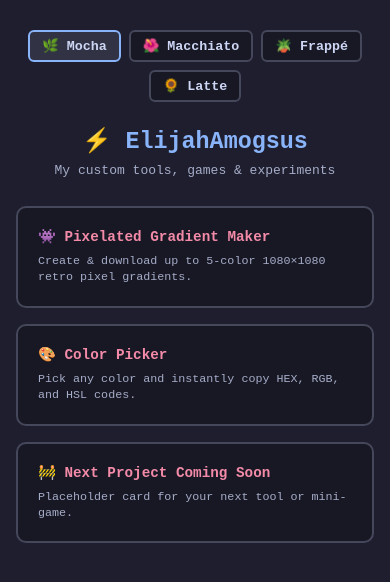
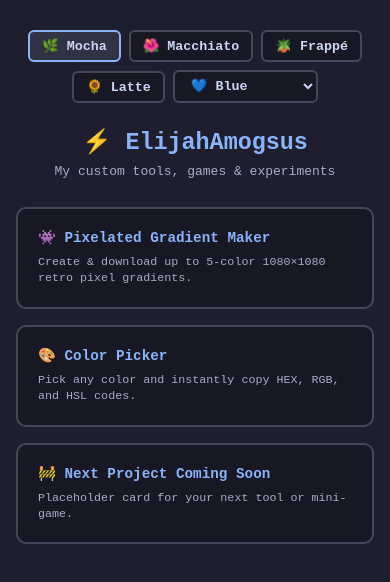
Before and after one commit to ElijahAmogsus/ElijahAmogsus.github.io, a plain HTML site: page index.html in a window 390 px wide. Drawn offline with Linux system fonts and the light colour scheme.

Commit message:
Refactor theme and accent handling in index.html

```diff
--- a/index.html
+++ b/index.html
@@ -8,7 +8,7 @@
     :root {
       --base: #1e1e2e; --mantle: #181825; --surface0: #313244;
       --surface1: #45475a; --text: #cdd6f4; --subtext0: #a6adc8;
-      --blue: #89b4fa; --pink: #f38ba8;
+      --accent: #89b4fa; --pink: #f38ba8;
     }
 
     * { box-sizing: border-box; transition: background-color 0.25s ease, color 0.25s ease, border-color 0.25s ease; }
@@ -20,16 +20,18 @@
 
     body { display: flex; flex-direction: column; align-items: center; padding: 30px 16px; }
 
-    .theme-bar { display: flex; gap: 8px; margin-bottom: 24px; flex-wrap: wrap; justify-content: center; }
+    .theme-bar { display: flex; gap: 8px; margin-bottom: 24px; flex-wrap: wrap; justify-content: center; align-items: center; }
 
-    .theme-btn {
+    .theme-btn, .accent-select {
       background-color: var(--mantle); color: var(--text); border: 2px solid var(--surface1);
       border-radius: 6px; padding: 6px 12px; font-family: monospace; font-weight: bold; cursor: pointer;
     }
 
-    .theme-btn:hover, .theme-btn.active { border-color: var(--blue); background-color: var(--surface0); }
+    .theme-btn:hover, .theme-btn.active, .accent-select:hover, .accent-select:focus {
+      border-color: var(--accent); background-color: var(--surface0); outline: none;
+    }
 
-    h1 { color: var(--blue); margin: 0 0 8px 0; font-size: clamp(1.5rem, 6vw, 2rem); text-align: center; }
+    h1 { color: var(--accent); margin: 0 0 8px 0; font-size: clamp(1.5rem, 6vw, 2rem); text-align: center; }
 
     p { color: var(--subtext0); margin: 0 0 28px 0; text-align: center; }
 
@@ -40,19 +42,35 @@
       border-radius: 10px; padding: 20px; text-decoration: none; color: var(--text); display: block;
     }
 
-    a.card:hover { border-color: var(--blue); background-color: var(--surface0); }
+    a.card:hover { border-color: var(--accent); background-color: var(--surface0); }
 
-    .card h3 { color: var(--pink); margin: 0 0 8px 0; font-size: 1.1rem; }
+    .card h3 { color: var(--accent); margin: 0 0 8px 0; font-size: 1.1rem; }
 
     .card span { color: var(--subtext0); font-size: 0.9rem; line-height: 1.4; display: block; }
   </style>
 </head>
 <body>
   <div class="theme-bar">
-    <button class="theme-btn active" onclick="setTheme('mocha', this)">🌿 Mocha</button>
-    <button class="theme-btn" onclick="setTheme('macchiato', this)">🌺 Macchiato</button>
-    <button class="theme-btn" onclick="setTheme('frappe', this)">🪴 Frappé</button>
-    <button class="theme-btn" onclick="setTheme('latte', this)">🌻 Latte</button>
+    <button class="theme-btn active" onclick="setTheme('mocha')">🌿 Mocha</button>
+    <button class="theme-btn" onclick="setTheme('macchiato')">🌺 Macchiato</button>
+    <button class="theme-btn" onclick="setTheme('frappe')">🪴 Frappé</button>
+    <button class="theme-btn" onclick="setTheme('latte')">🌻 Latte</button>
+    <select id="accentSelect" class="accent-select" onchange="setAccent(this.value)" aria-label="Accent Color">
+      <option value="rosewater">🌸 Rosewater</option>
+      <option value="flamingo">🦩 Flamingo</option>
+      <option value="pink">💖 Pink</option>
+      <option value="mauve">🔮 Mauve</option>
+      <option value="red">🍎 Red</option>
+      <option value="maroon">🍒 Maroon</option>
+      <option value="peach">🍑 Peach</option>
+      <option value="yellow">🍋 Yellow</option>
+      <option value="green">🍏 Green</option>
+      <option value="teal">🌊 Teal</option>
+      <option value="sky">☁️ Sky</option>
+      <option value="sapphire">💎 Sapphire</option>
+      <option value="blue" selected>💙 Blue</option>
+      <option value="lavender">🪻 Lavender</option>
+    </select>
   </div>
 
   <h1>⚡ ElijahAmogsus</h1>
@@ -77,23 +95,54 @@
 
   <script>
     const themes = {
-      mocha: { base: '#1e1e2e', mantle: '#181825', surface0: '#313244', surface1: '#45475a', text: '#cdd6f4', subtext0: '#a6adc8', blue: '#89b4fa', pink: '#f38ba8' },
-      macchiato: { base: '#24273a', mantle: '#1e2030', surface0: '#363a4f', surface1: '#494d64', text: '#cad3f5', subtext0: '#a5adcb', blue: '#8aadf4', pink: '#f5bde6' },
-      frappe: { base: '#303446', mantle: '#292c3c', surface0: '#414559', surface1: '#51576d', text: '#c6d0f5', subtext0: '#a5adce', blue: '#8caaee', pink: '#f4b8e4' },
-      latte: { base: '#eff1f5', mantle: '#e6e9ef', surface0: '#ccd0da', surface1: '#bcc0cc', text: '#4c4f69', subtext0: '#6c6f85', blue: '#1e66f5', pink: '#ea76cb' }
+      mocha: {
+        base: '#1e1e2e', mantle: '#181825', surface0: '#313244', surface1: '#45475a', text: '#cdd6f4', subtext0: '#a6adc8',
+        accents: { rosewater: '#f5e0dc', flamingo: '#f2cdcd', pink: '#f5c2e7', mauve: '#cba6f7', red: '#f38ba8', maroon: '#eba0ac', peach: '#fab387', yellow: '#f9e2af', green: '#a6e3a1', teal: '#94e2d5', sky: '#89dceb', sapphire: '#74c7ec', blue: '#89b4fa', lavender: '#b4befe' }
+      },
+      macchiato: {
+        base: '#24273a', mantle: '#1e2030', surface0: '#363a4f', surface1: '#494d64', text: '#cad3f5', subtext0: '#a5adcb',
+        accents: { rosewater: '#f4dbd6', flamingo: '#f0c6c6', pink: '#f5bde6', mauve: '#c6a0f6', red: '#ed8796', maroon: '#ee99a0', peach: '#f5a97f', yellow: '#eed49f', green: '#a6da95', teal: '#8bd5ca', sky: '#91d7e3', sapphire: '#7dc4e4', blue: '#8aadf4', lavender: '#b7bdf8' }
+      },
+      frappe: {
+        base: '#303446', mantle: '#292c3c', surface0: '#414559', surface1: '#51576d', text: '#c6d0f5', subtext0: '#a5adce',
+        accents: { rosewater: '#f2d5cf', flamingo: '#eebebe', pink: '#f4b8e4', mauve: '#ca9ee6', red: '#e78284', maroon: '#ea999c', peach: '#ef9f76', yellow: '#e5c890', green: '#a6d189', teal: '#81c8be', sky: '#99d1db', sapphire: '#85c1dc', blue: '#8caaee', lavender: '#babbf1' }
+      },
+      latte: {
+        base: '#eff1f5', mantle: '#e6e9ef', surface0: '#ccd0da', surface1: '#bcc0cc', text: '#4c4f69', subtext0: '#6c6f85',
+        accents: { rosewater: '#dc8a78', flamingo: '#dd7878', pink: '#ea76cb', mauve: '#8839ef', red: '#d20f39', maroon: '#e64553', peach: '#fe640b', yellow: '#df8e1d', green: '#40a02b', teal: '#179299', sky: '#04a5e5', sapphire: '#209fb5', blue: '#1e66f5', lavender: '#7287fd' }
+      }
     };
 
-    function setTheme(name, btn) {
-      const palette = themes[name];
-      if (!palette) return;
-      for (const [key, value] of Object.entries(palette)) document.documentElement.style.setProperty(`--${key}`, value);
-      document.querySelectorAll('.theme-btn').forEach(b => b.classList.remove('active'));
-      if (btn) btn.classList.add('active');
-      localStorage.setItem('catppuccin-theme', name);
+    let currentTheme = localStorage.getItem('catppuccin-theme') || 'mocha';
+    let currentAccent = localStorage.getItem('catppuccin-accent') || 'blue';
+
+    function applyPalette() {
+      const p = themes[currentTheme] || themes.mocha;
+      const root = document.documentElement.style;
+      for (const [k, v] of Object.entries(p)) {
+        if (k !== 'accents') root.setProperty(`--${k}`, v);
+      }
+      root.setProperty('--accent', p.accents[currentAccent] || p.accents.blue);
+
+      document.querySelectorAll('.theme-btn').forEach(b => {
+        b.classList.toggle('active', b.getAttribute('onclick').includes(`'${currentTheme}'`));
+      });
+      document.getElementById('accentSelect').value = currentAccent;
     }
 
-    const saved = localStorage.getItem('catppuccin-theme');
-    if (saved && themes[saved]) setTheme(saved, document.querySelector(`button[onclick*="${saved}"]`));
+    function setTheme(name) {
+      currentTheme = name;
+      localStorage.setItem('catppuccin-theme', name);
+      applyPalette();
+    }
+
+    function setAccent(accent) {
+      currentAccent = accent;
+      localStorage.setItem('catppuccin-accent', accent);
+      applyPalette();
+    }
+
+    applyPalette();
   </script>
 </body>
 </html>
```
